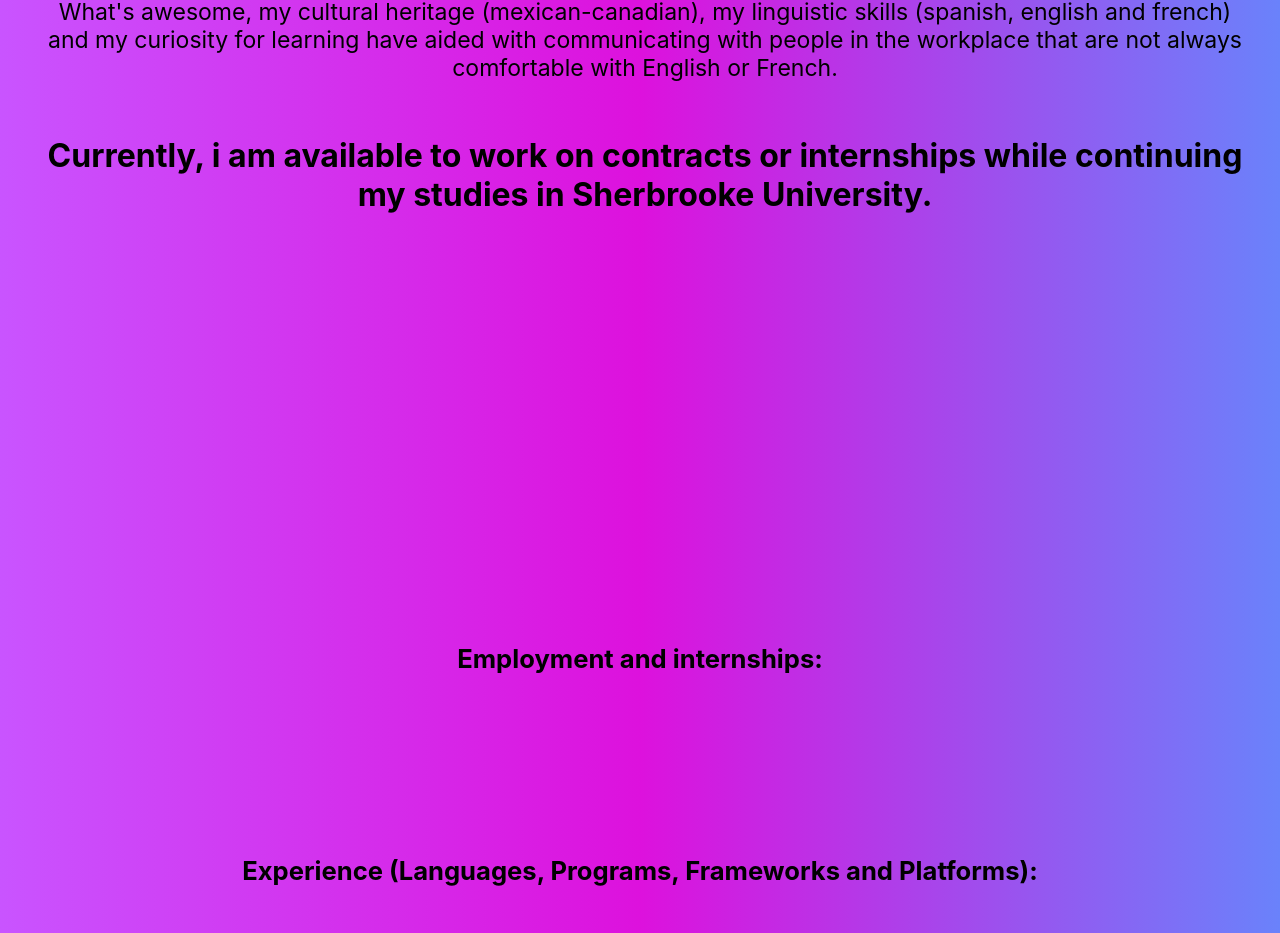
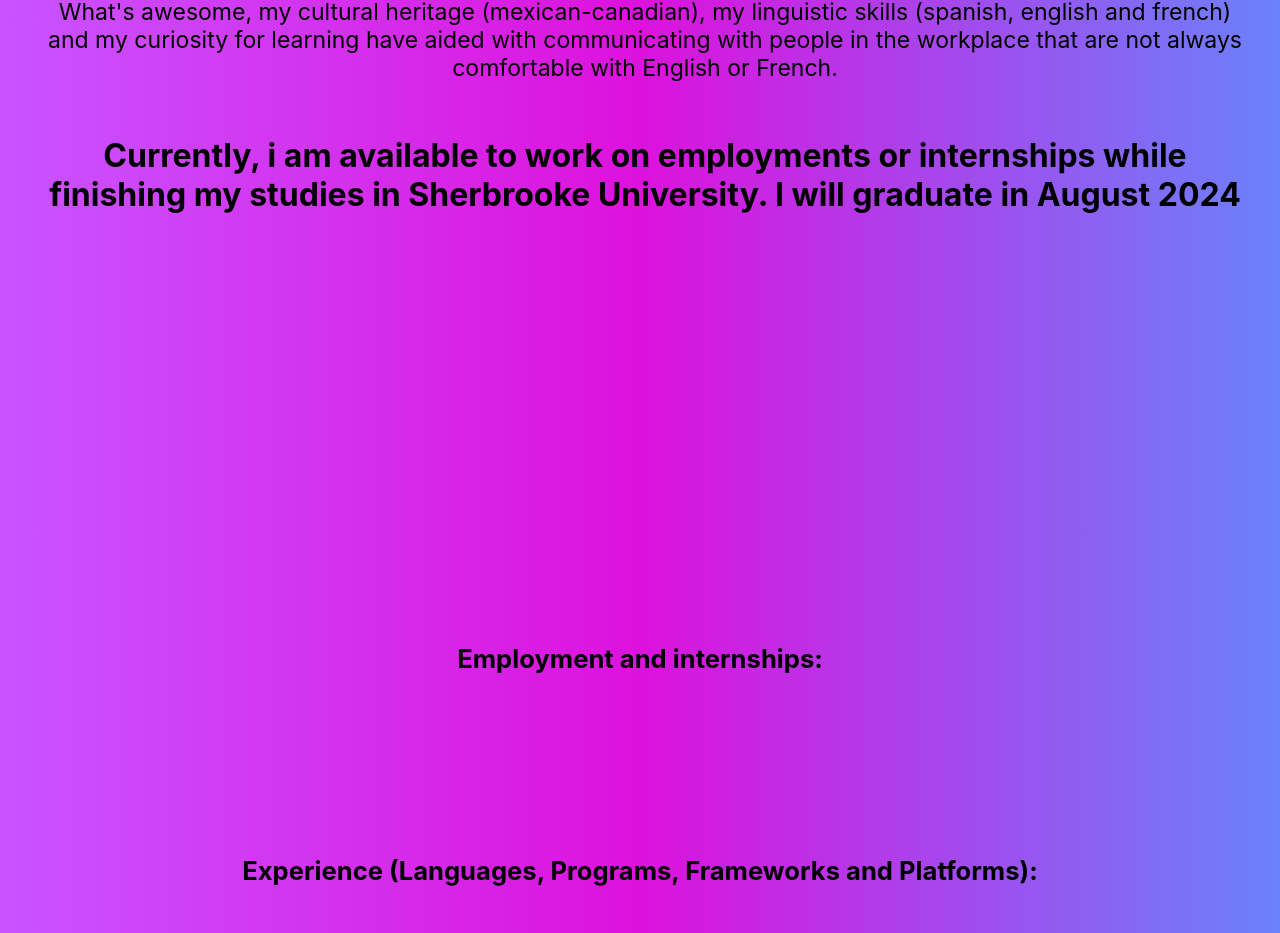
Before and after one commit to juasjuasie/EduardoBretonDevWebsite, a React (Create React App) app: page /about in a window 1280 px wide. Shown: the part 1249-2182 px from the top of the page. Built offline with nearby package versions, Linux system fonts and the light colour scheme.

Commit message:
text change

```diff
--- a/src/res/lang/eng/strings.js
+++ b/src/res/lang/eng/strings.js
@@ -26,7 +26,7 @@ aboutMain:
      </p>
    </div>
    <div className="paragraph-limiter centered">
-     <h5 className="paragraph bold"><b>Currently, i am available to work on contracts or internships while continuing my studies in Sherbrooke University.</b> </h5>
+     <h5 className="paragraph bold"><b>Currently, i am available to work on employments or internships while finishing my studies in Sherbrooke University. I will graduate in August 2024</b> </h5>
    </div>
  </div>,
  aboutSchool: <p className="list-intro"> <b>Education and training sites:</b> </p>,
--- a/src/res/lang/fr/strings.js
+++ b/src/res/lang/fr/strings.js
@@ -25,7 +25,7 @@ aboutMain:
      Ce qui est incroyable, mon héritage culturelle (mexico-canadien), mes compétences linguistiques (espagnol, anglais et français) et ma curiosité pour apprendre m'ont aidé beaucoup avec la communication avec des personnes au travail qui ne sont pas toujours confortable avec l'anglais ou le français.  </p>
    </div>
    <div className="paragraph-limiter centered">
-     <h5 className="paragraph bold"><b>Actuellement, je suis disponible pour réaliser des contrats tout en poursuivant mes études en informatique à l'Université de Sherbrooke.</b> </h5>
+     <h5 className="paragraph bold"><b>Actuellement, je suis disponible pour réaliser de l'emploi tout en finissant mes études en informatique à l'Université de Sherbrooke. Je vais graduer en août 2024</b> </h5>
    </div>
  </div>,
  aboutSchool: <p className="list-intro"> <b>Études et formation:</b> </p>,
```
